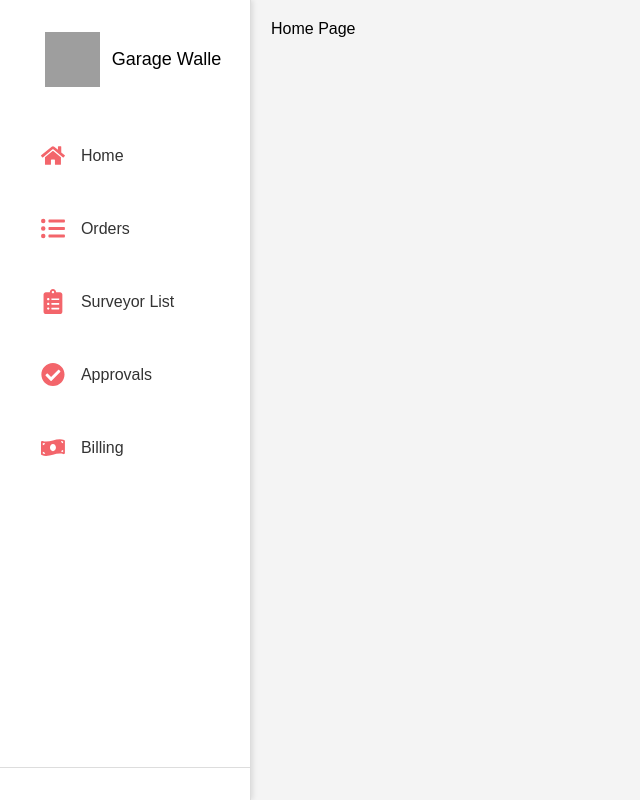
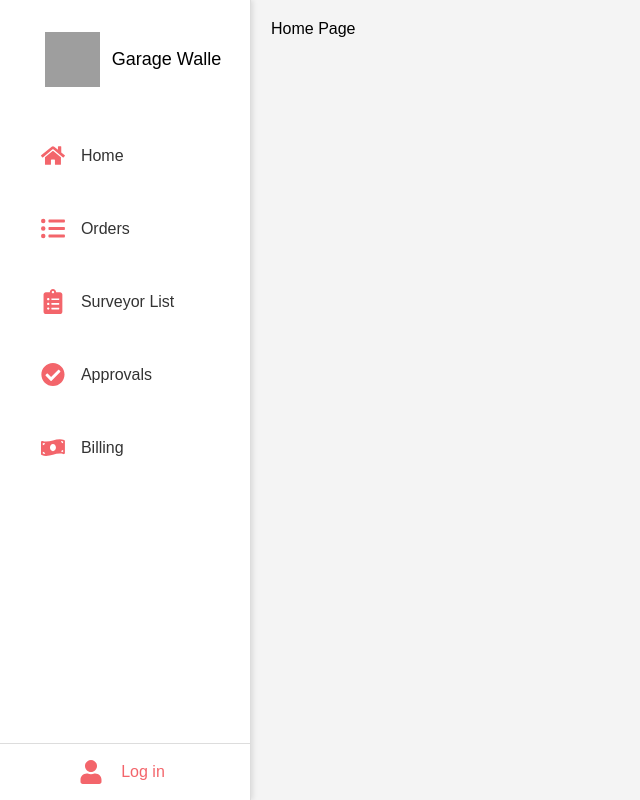
Before and after one commit to PoojaJaiswal18/Garage-Walle-Admin, a React (Vite) app in the folder garage-walle/: page / in a window 1280 px wide. Shown: the whole page, without its empty margins (0-640 px from the left). Built offline with nearby package versions, Linux system fonts and the light colour scheme; grey boxes are pictures that could not be loaded.

Commit message:
add login page

```diff
--- a/garage-walle/package.json
+++ b/garage-walle/package.json
@@ -29,6 +29,6 @@
     "eslint-plugin-react": "^7.34.3",
     "eslint-plugin-react-hooks": "^4.6.2",
     "eslint-plugin-react-refresh": "^0.4.7",
-    "vite": "^5.4.2"
+    "vite": "^5.4.7"
   }
 }
--- /dev/null
+++ b/garage-walle/src/components/LoginForm.jsx
@@ -0,0 +1,42 @@
+import React, { useState } from 'react';
+import '../styles/LoginForm.css';
+
+
+export default function LoginForm({ onLogin, onClose }) {
+  const [username, setUsername] = useState('');
+  const [password, setPassword] = useState('');
+
+  const handleSubmit = (e) => {
+    e.preventDefault();
+    // In a real app, you'd verify the login credentials here.
+    onLogin(username);
+  };
+
+  return (
+    <div className="login-modal-overlay">
+      <div className="login-modal">
+        <h2>Log in</h2>
+        <form onSubmit={handleSubmit}>
+          <input
+            type="text"
+            placeholder="Email or Username"
+            value={username}
+            onChange={(e) => setUsername(e.target.value)}
+            required
+          />
+          <input
+            type="password"
+            placeholder="Password"
+            value={password}
+            onChange={(e) => setPassword(e.target.value)}
+            required
+          />
+          <button type="submit">Log in</button>
+        </form>
+        <button className="modal-close" onClick={onClose}>
+          Close
+        </button>
+      </div>
+    </div>
+  );
+}
--- a/garage-walle/src/components/Sidebar.css
+++ b/garage-walle/src/components/Sidebar.css
@@ -167,3 +167,36 @@
   font-weight: bold;
   color: #F3656B;
 }
+
+
+
+.sidebar-footer {
+  padding: 16px;
+  display: flex;
+  align-items: center;
+  border-top: 1px solid #ddd;
+  justify-content: center;
+}
+
+.profile-section {
+  display: flex;
+  align-items: center;
+}
+
+.profile-icon {
+  font-size: 24px;
+  color: #F3656B;
+}
+
+.login-button {
+  background: none;
+  border: none;
+  color: #F3656B;
+  cursor: pointer;
+  font-size: 16px;
+}
+
+.profile-info {
+  margin-left: 12px;
+  font-size: 16px;
+}
--- a/garage-walle/src/components/Sidebar.jsx
+++ b/garage-walle/src/components/Sidebar.jsx
@@ -1,11 +1,19 @@
 import React, { useState } from 'react';
 import { Link } from 'react-router-dom';
-import './Sidebar.css'; // Import CSS
-import { FaHome, FaListUl, FaClipboardList, FaMoneyBillWave, FaCheckCircle } from 'react-icons/fa'; // React Icons
-import logo from '../assets/logo.png'; // Adjust the path based on your folder structure
+import { FaHome, FaListUl, FaClipboardList, FaMoneyBillWave, FaCheckCircle, FaUser } from 'react-icons/fa';
+import './Sidebar.css';
+import logo from '../assets/logo.png';
+import LoginForm from './LoginForm'; // Import the login form component
 
 export default function Sidebar() {
   const [expanded, setExpanded] = useState(true);
+  const [user, setUser] = useState(null); // To track the logged-in user
+  const [showLoginModal, setShowLoginModal] = useState(false); // For showing the login modal
+
+  const handleLogin = (username) => {
+    setUser({ name: username });
+    setShowLoginModal(false); // Close the modal after login
+  };
 
   return (
     <aside className={`sidebar ${expanded ? 'expanded' : 'collapsed'}`}>
@@ -30,7 +38,22 @@ export default function Sidebar() {
         </ul>
       </nav>
       <div className="sidebar-footer">
+        <div className="profile-section">
+          <FaUser className="profile-icon" />
+          {expanded && (
+            <div className="profile-info">
+              {user ? (
+                <span>{user.name}</span>
+              ) : (
+                <button className="login-button" onClick={() => setShowLoginModal(true)}>
+                  Log in
+                </button>
+              )}
+            </div>
+          )}
+        </div>
       </div>
+      {showLoginModal && <LoginForm onLogin={handleLogin} onClose={() => setShowLoginModal(false)} />}
     </aside>
   );
 }
--- /dev/null
+++ b/garage-walle/src/styles/LoginForm.css
@@ -0,0 +1,59 @@
+/* Modal overlay */
+.login-modal-overlay {
+    position: fixed;
+    top: 0;
+    left: 0;
+    width: 100vw;
+    height: 100vh;
+    background: rgba(0, 0, 0, 0.5);
+    display: flex;
+    justify-content: center;
+    align-items: center;
+    z-index: 1000; /* Ensure it's on top of other elements */
+  }
+
+  /* Modal box */
+  .login-modal {
+    background: white;
+    padding: 20px;
+    border-radius: 8px;
+    width: 320px;
+    text-align: center;
+    box-shadow: 0 4px 12px rgba(0, 0, 0, 0.1);
+  }
+
+  .login-modal h2 {
+    margin-bottom: 20px;
+    font-size: 22px;
+    color: #333;
+  }
+
+  .login-modal input {
+    width: 90%;
+    padding: 12px;
+    margin-bottom: 10px;
+    border: 1px solid #ddd;
+    border-radius: 4px;
+  }
+
+  .login-modal button {
+    width: 100%;
+    padding: 12px;
+    background-color: #4285f4;
+    color: white;
+    border: none;
+    border-radius: 4px;
+    cursor: pointer;
+  }
+
+  .login-modal button:hover {
+    background-color: #357ae8;
+  }
+
+  .modal-close {
+    margin-top: 12px;
+    background: none;
+    border: none;
+    color: #333;
+    cursor: pointer;
+  }
```
Also changed, not shown: 1 other file (tests, documents, lock files or other folders).
